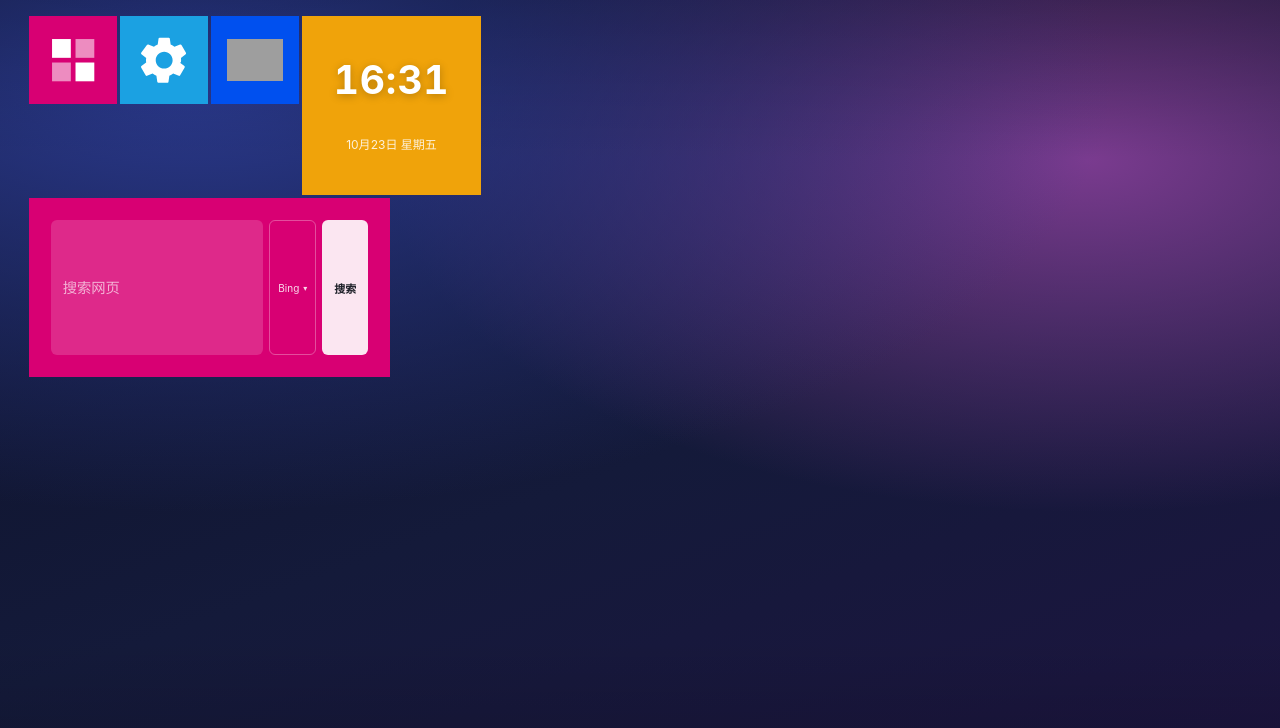
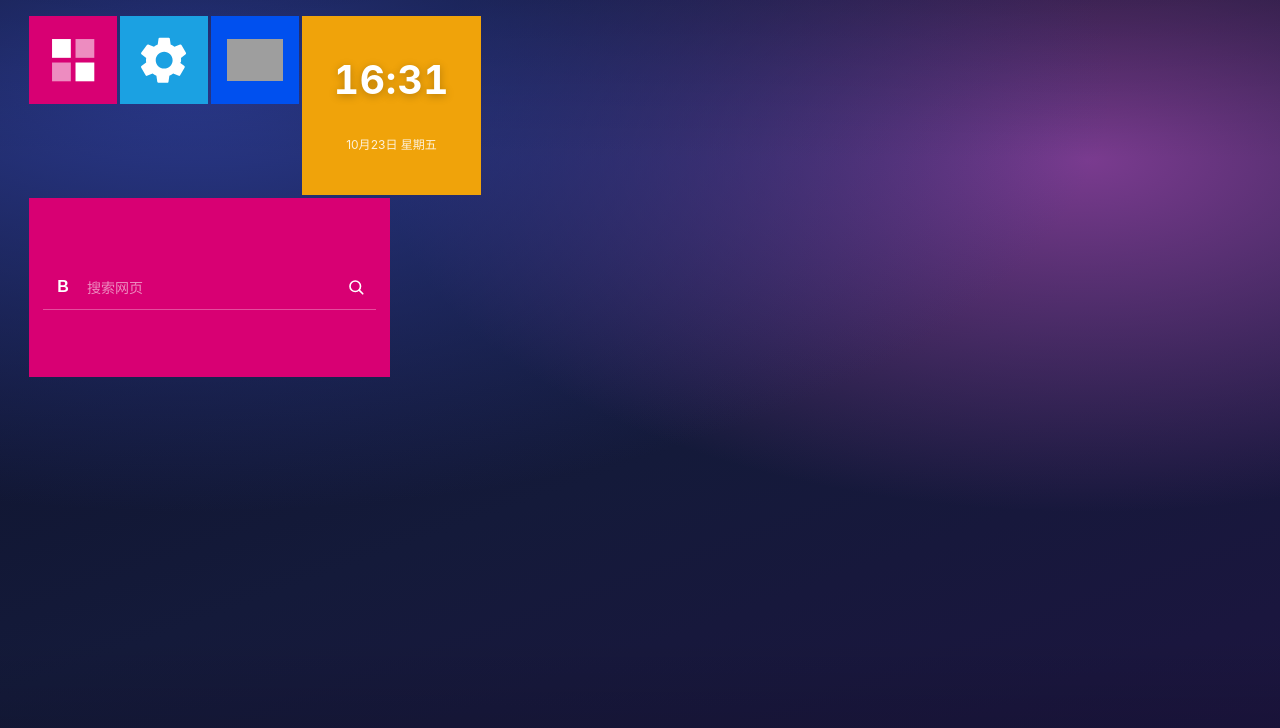
Before and after one commit to Mr-XiaoLiang/Mr-XiaoLiang.github.io, a Vue app: page / in a window 1280 px wide. Shown: the top 728 px of the page. Built offline with nearby package versions, Linux system fonts and the light colour scheme; grey boxes are pictures that could not be loaded.

Commit message:
优化搜索小组件

```diff
--- a/src/core/search.ts
+++ b/src/core/search.ts
@@ -3,13 +3,15 @@ export interface SearchEngine {
   name: string;
   /** 查询串模板，末尾拼接编码后的关键词 */
   searchUrl: string;
+  /** 引擎图标：官网 favicon，直接引用；加载失败时回退为名称首字 */
+  icon: string;
 }
 
 export const SEARCH_ENGINES: SearchEngine[] = [
-  { id: 'bing', name: 'Bing', searchUrl: 'https://www.bing.com/search?q=' },
-  { id: 'baidu', name: '百度', searchUrl: 'https://www.baidu.com/s?wd=' },
-  { id: 'google', name: 'Google', searchUrl: 'https://www.google.com/search?q=' },
-  { id: 'duckduckgo', name: 'DuckDuckGo', searchUrl: 'https://duckduckgo.com/?q=' },
+  { id: 'bing', name: 'Bing', searchUrl: 'https://www.bing.com/search?q=', icon: 'https://www.bing.com/favicon.ico' },
+  { id: 'baidu', name: '百度', searchUrl: 'https://www.baidu.com/s?wd=', icon: 'https://www.baidu.com/favicon.ico' },
+  { id: 'google', name: 'Google', searchUrl: 'https://www.google.com/search?q=', icon: 'https://www.google.com/favicon.ico' },
+  { id: 'duckduckgo', name: 'DuckDuckGo', searchUrl: 'https://duckduckgo.com/?q=', icon: 'https://duckduckgo.com/favicon.ico' },
 ];
 
 export const DEFAULT_SEARCH_ENGINE = 'bing';
--- a/src/features/widgets/SearchWidget.vue
+++ b/src/features/widgets/SearchWidget.vue
@@ -10,9 +10,20 @@ const triggerRef = ref<HTMLElement | null>(null);
 const popupStyle = ref<{ left: string; top: string }>({ left: '0px', top: '0px' });
 
 const engine = computed(() => store.config?.searchEngine ?? 'bing');
-const engineName = computed(
-  () => SEARCH_ENGINES.find((e) => e.id === engine.value)?.name ?? '搜索引擎',
-);
+const engineDef = computed(() => SEARCH_ENGINES.find((e) => e.id === engine.value) ?? SEARCH_ENGINES[0]);
+const engineName = computed(() => engineDef.value.name);
+
+/** favicon 加载成功时隐藏首字母文字，只显示 logo */
+function onIconLoaded(event: Event) {
+  const badge = (event.currentTarget as HTMLImageElement).parentElement;
+  const letter = badge?.querySelector('.engine-letter') as HTMLElement | null;
+  if (letter) letter.style.display = 'none';
+}
+
+/** favicon 加载失败时隐藏自身，露出首字母文字 */
+function onIconError(event: Event) {
+  (event.target as HTMLImageElement).style.display = 'none';
+}
 
 function submit() {
   const keyword = query.value.trim();
@@ -30,8 +41,8 @@ function selectEngine(id: string) {
 function openEnginePicker() {
   if (triggerRef.value) {
     const r = triggerRef.value.getBoundingClientRect();
-    const left = Math.min(r.left, window.innerWidth - 160);
-    popupStyle.value = { left: `${Math.max(8, left)}px`, top: `${r.bottom + 4}px` };
+    const left = Math.min(r.left, window.innerWidth - 180);
+    popupStyle.value = { left: `${Math.max(8, left)}px`, top: `${r.bottom + 6}px` };
   }
   engineOpen.value = true;
 }
@@ -52,6 +63,19 @@ onBeforeUnmount(() => document.removeEventListener('pointerdown', onDocPointer,
 <template>
   <form class="search-widget" @submit.prevent="submit">
     <div class="search-bar">
+      <button
+        ref="triggerRef"
+        type="button"
+        class="engine-trigger"
+        :title="`当前搜索引擎：${engineName}`"
+        @click="openEnginePicker"
+      >
+        <span class="engine-badge" :key="engine">
+          <span class="engine-letter" aria-hidden="true">{{ engineName.charAt(0) }}</span>
+          <img :src="engineDef.icon" :alt="engineName" class="engine-icon" draggable="false" @load="onIconLoaded" @error="onIconError" />
+        </span>
+      </button>
+
       <input
         v-model="query"
         type="search"
@@ -59,17 +83,13 @@ onBeforeUnmount(() => document.removeEventListener('pointerdown', onDocPointer,
         placeholder="搜索网页"
         enterkeyhint="search"
       />
-      <button
-        ref="triggerRef"
-        type="button"
-        class="engine-trigger"
-        :title="`当前搜索引擎：${engineName}`"
-        @click="openEnginePicker"
-      >
-        <span class="engine-trigger-name">{{ engineName }}</span>
-        <span class="engine-trigger-caret" aria-hidden="true">▾</span>
+
+      <button type="submit" class="search-submit" aria-label="搜索">
+        <svg viewBox="0 0 24 24" fill="none" stroke="currentColor" stroke-width="2.2" stroke-linecap="round" aria-hidden="true">
+          <circle cx="11" cy="11" r="7" />
+          <line x1="16.5" y1="16.5" x2="21" y2="21" />
+        </svg>
       </button>
-      <button type="submit" class="search-submit" aria-label="搜索">搜索</button>
     </div>
 
     <Teleport to="body">
@@ -87,7 +107,11 @@ onBeforeUnmount(() => document.removeEventListener('pointerdown', onDocPointer,
           :class="{ active: item.id === engine }"
           @click="selectEngine(item.id)"
         >
-          {{ item.name }}
+          <span class="engine-badge">
+            <span class="engine-letter" aria-hidden="true">{{ item.name.charAt(0) }}</span>
+            <img :src="item.icon" :alt="item.name" class="engine-icon" draggable="false" @load="onIconLoaded" @error="onIconError" />
+          </span>
+          <span class="engine-option-name">{{ item.name }}</span>
         </button>
       </div>
     </Teleport>
@@ -95,103 +119,137 @@ onBeforeUnmount(() => document.removeEventListener('pointerdown', onDocPointer,
 </template>
 
 <style scoped>
+/* 外层垂直水平居中：磁贴变大时搜索条保持固定尺寸，仅上下留白，绝不拉伸变形 */
 .search-widget {
   display: flex;
+  align-items: center;
+  justify-content: center;
   width: 100%;
   height: 100%;
+  padding: 14px;
   box-sizing: border-box;
-  overflow: hidden;
 }
 
-/* 输入框主导：一条横贯整块的搜索条，而非占满的大胶囊 */
+/* 一条固定高度的搜索条：Win8 无边框风格——直角、无填充、仅底部一条细线 */
 .search-bar {
   display: flex;
-  align-items: stretch;
-  gap: 6px;
+  align-items: center;
+  gap: 8px;
   width: 100%;
-  height: 100%;
-  padding: 6%;
+  max-width: 520px;
+  height: 44px;
+  padding: 0 4px;
+  border-bottom: 1px solid rgb(255 255 255 / 0.3);
+  background: transparent;
   box-sizing: border-box;
+}
+
+.engine-trigger {
+  flex: 0 0 auto;
+  display: grid;
+  place-items: center;
+  width: 32px;
+  height: 32px;
+  padding: 0;
+  border: none;
+  border-radius: 0;
+  background: transparent;
+  cursor: pointer;
+}
+
+.engine-trigger:hover {
+  background: rgb(255 255 255 / 0.1);
+}
+
+/* 图标位：首字母文字打底，favicon 加载成功后覆盖其上，加载失败则露出首字母 */
+.engine-badge {
+  position: relative;
+  display: grid;
+  place-items: center;
+  width: 20px;
+  height: 20px;
+}
+
+.engine-letter {
+  color: #fff;
+  font-size: 16px;
+  font-weight: 700;
+  line-height: 1;
+}
+
+.engine-icon {
+  position: absolute;
+  inset: 0;
+  width: 20px;
+  height: 20px;
+  object-fit: contain;
 }
 
 .search-input {
   flex: 1;
   min-width: 0;
-  padding: 0 12px;
+  height: 100%;
+  padding: 0;
   border: none;
-  border-radius: 6px;
-  background: rgb(255 255 255 / 0.16);
+  background: transparent;
   color: #fff;
-  font-size: clamp(12px, 8cqh, 20px);
+  font-size: 14px;
   font-family: inherit;
   outline: none;
 }
 
 .search-input::placeholder {
-  color: rgb(255 255 255 / 0.65);
-}
-
-.search-input:focus {
-  background: rgb(255 255 255 / 0.26);
-}
-
-/* 引擎触发：紧凑小按钮，点击弹出选择，不常驻一排 */
-.engine-trigger {
-  flex: 0 0 auto;
-  display: flex;
-  align-items: center;
-  gap: 4px;
-  padding: 0 8px;
-  border: 1px solid rgb(255 255 255 / 0.3);
-  border-radius: 6px;
-  background: transparent;
-  color: rgb(255 255 255 / 0.85);
-  font-size: clamp(10px, 5cqh, 13px);
-  font-family: inherit;
-  cursor: pointer;
-  white-space: nowrap;
-}
-
-.engine-trigger-caret {
-  font-size: 0.8em;
+  color: rgb(255 255 255 / 0.55);
 }
 
 .search-submit {
   flex: 0 0 auto;
-  padding: 0 12px;
+  display: grid;
+  place-items: center;
+  width: 32px;
+  height: 32px;
+  padding: 0;
   border: none;
-  border-radius: 6px;
-  background: rgb(255 255 255 / 0.9);
-  color: #1b1e26;
-  font-size: clamp(11px, 6cqh, 15px);
-  font-weight: 600;
-  font-family: inherit;
+  border-radius: 0;
+  background: transparent;
+  color: #fff;
   cursor: pointer;
+}
+
+.search-submit:hover {
+  background: rgb(255 255 255 / 0.1);
+}
+
+.search-submit svg {
+  width: 18px;
+  height: 18px;
 }
 </style>
 
 <style>
-/* 引擎选择弹窗（挂 body，避免被磁块裁剪） */
+/* 引擎选择弹窗（挂 body，避免被磁块裁剪）：Win8 直角、扁平 */
 .engine-popup {
   position: fixed;
   z-index: 10000;
   display: flex;
   flex-direction: column;
-  min-width: 132px;
-  padding: 6px;
-  border-radius: 10px;
+  min-width: 168px;
+  padding: 4px;
+  border-radius: 0;
   background: rgb(28 30 38 / 0.98);
-  border: 1px solid rgb(255 255 255 / 0.16);
-  box-shadow: 0 10px 30px rgb(0 0 0 / 0.45);
+  border: 1px solid rgb(255 255 255 / 0.12);
+  box-shadow: 0 12px 32px rgb(0 0 0 / 0.45);
 }
 
 .engine-option {
-  padding: 8px 12px;
+  display: flex;
+  align-items: center;
+  gap: 10px;
+  padding: 8px 10px;
   border: none;
-  border-radius: 6px;
+  border-radius: 0;
   background: transparent;
   color: rgb(255 255 255 / 0.9);
-  font-size: 14px;
   font-family: inherit;
   text-align: left;
   cursor: pointer;
@@ -202,8 +260,11 @@ onBeforeUnmount(() => document.removeEventListener('pointerdown', onDocPointer,
 }
 
 .engine-option.active {
-  background: rgb(255 255 255 / 0.18);
+  background: var(--accent);
   color: #fff;
-  font-weight: 600;
+}
+
+.engine-option-name {
+  font-size: 14px;
 }
 </style>
```
